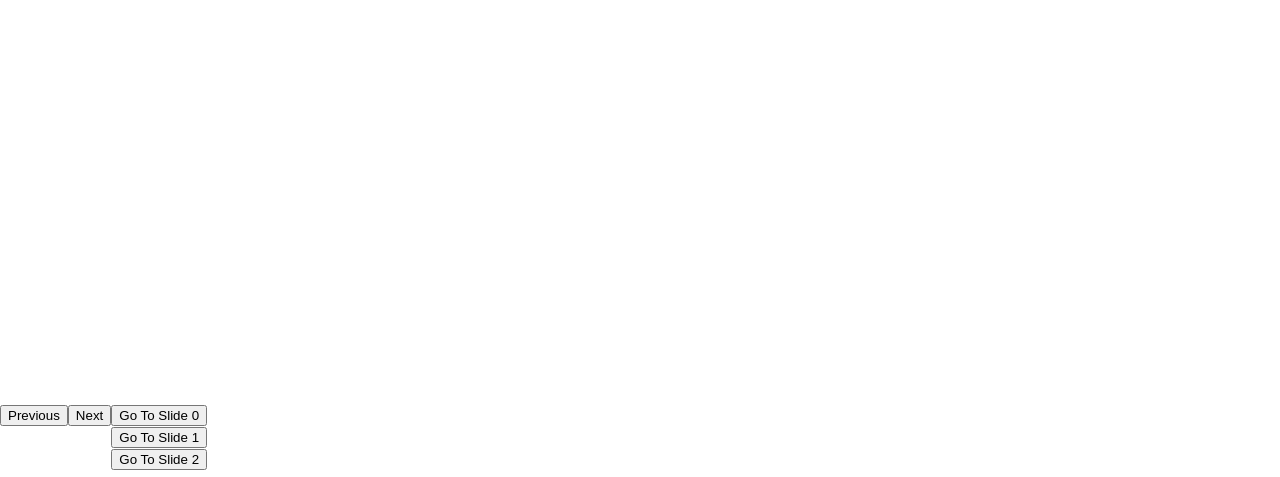
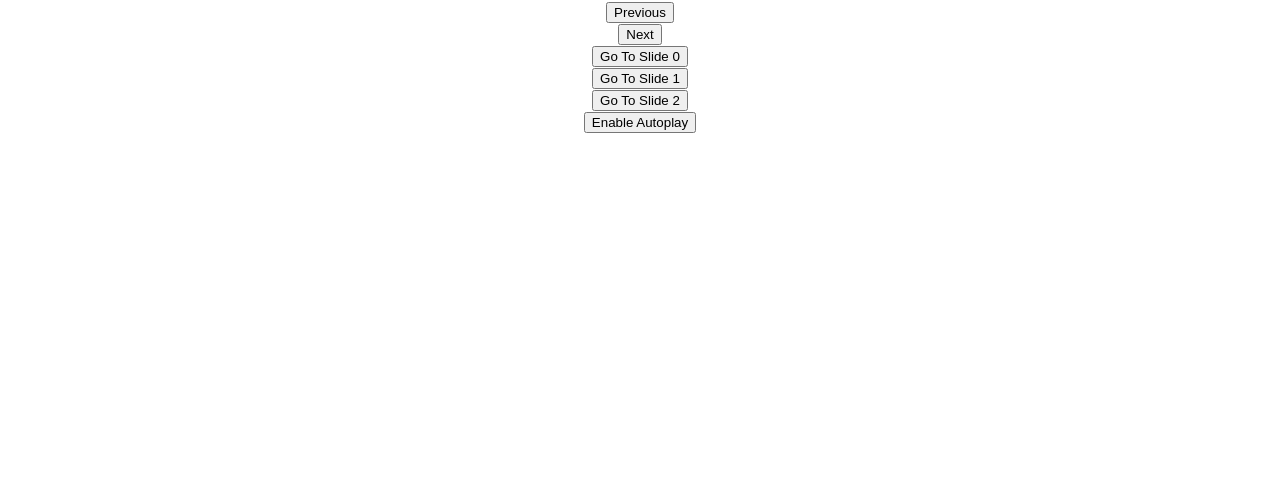
Before and after one commit to sasham43/richmond-views-carousel, a React (Create React App) app: page / in a window 1280 px wide. Shown: the part 320-797 px from the top of the page. Built offline with nearby package versions, Linux system fonts and the light colour scheme.

Commit message:
add pause autoplay

```diff
--- a/src/components/Carousel.js
+++ b/src/components/Carousel.js
@@ -7,8 +7,6 @@ export default function Carousel(props){
     const [activeSlide, setActiveSlide] = useState(0)
 
     const [autoplayEnabled, setAutoplayEnabled] = useState(false)
-
-    // const slideRefs = useRef([])
 
     useEffect(() => {
 
@@ -22,14 +20,6 @@ export default function Carousel(props){
             window.clearInterval(interval)
         }
     }, [nextSlide])
-
-    // useEffect(() => {
-    //     slideRefs.current = slideRefs.current.slice(0, slides.length);
-    // }, [slides.length])
-
-    // useEffect(() => {
-    //     slideRefs.current[activeSlide].scrollIntoView()
-    // }, [activeSlide])
 
     function nextSlide(){
         if(activeSlide >= slides.length - 1){
@@ -51,6 +41,9 @@ export default function Carousel(props){
     }
     function goToSlide(index){
         setActiveSlide(index)
+    }
+    function toggleAutoplay(){
+        setAutoplayEnabled(!autoplayEnabled)
     }
 
     return (
@@ -76,7 +69,7 @@ export default function Carousel(props){
                     })}
                 </div>
 
-                <div className="carousel-controls">
+                {/* <div className="carousel-controls"> */}
 
                     <div className="previous-slide">
                         <button
@@ -111,10 +104,20 @@ export default function Carousel(props){
                             )
                         })}
                     </div>
-                </div>
+                {/* </div> */}
 
 
                 {/* TODO: Add pause autoplay button, at least for screen readers */}
+                <div>
+                    <button onClick={() => toggleAutoplay()} aria-label={`${autoplayEnabled ? 'Disable Autplay' : 'Enable Autoplay'}`}>
+                        {
+                            autoplayEnabled ?
+                            <span>Disable Autoplay</span>
+                            :
+                            <span>Enable Autoplay</span>
+                        }
+                    </button>
+                </div>
             </div>
         </section>
     )
```
